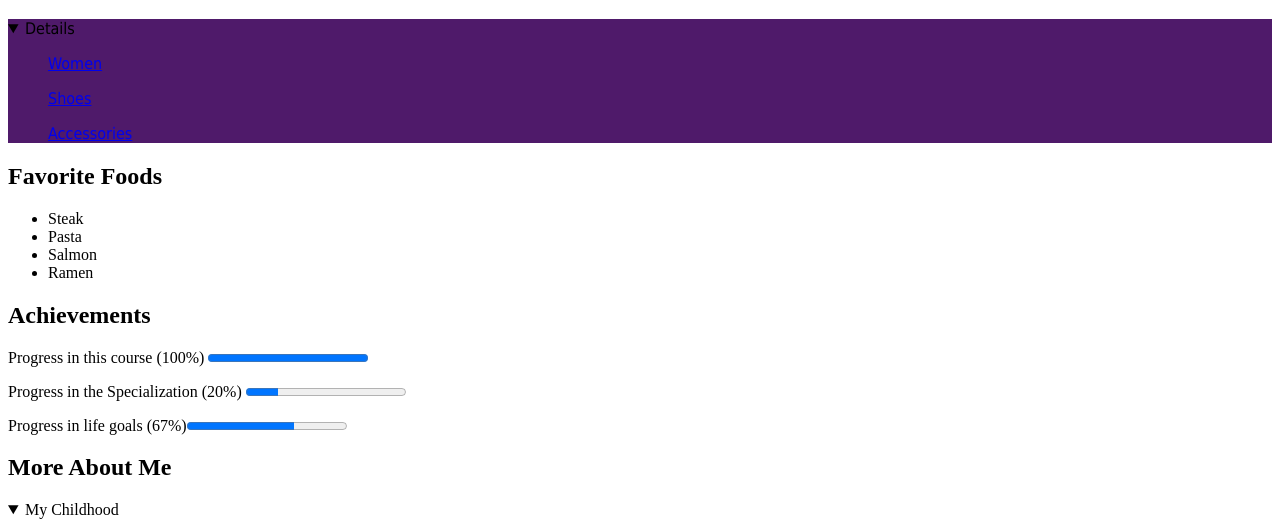
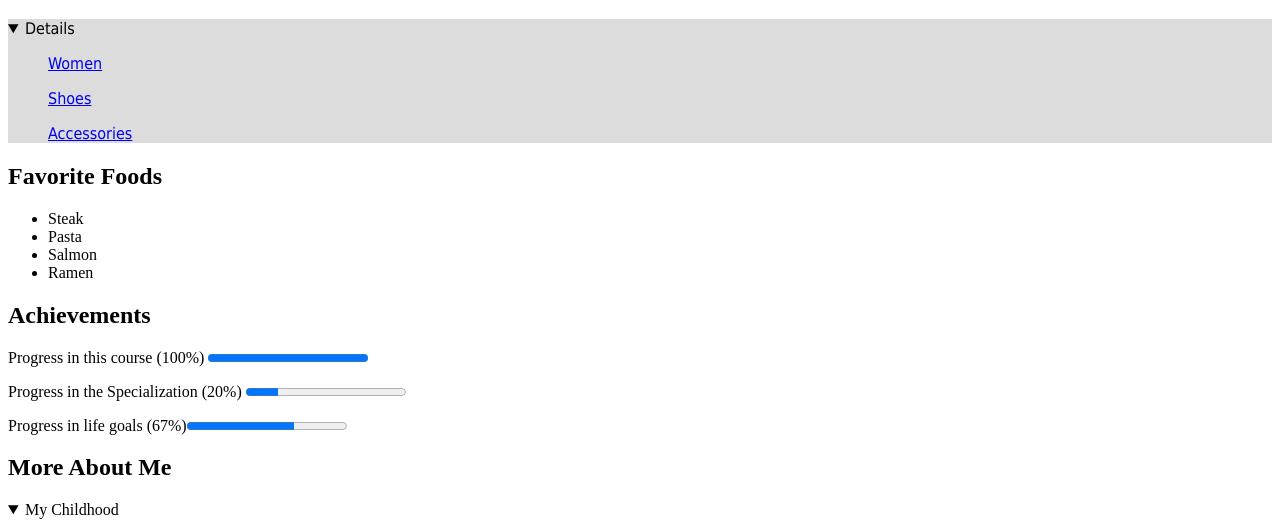
Before and after one commit to SmiickyB/Sample2, a plain HTML site: page index.html in a window 1280 px wide. Shown: the part 62-594 px from the top of the page. Drawn offline with Linux system fonts and the light colour scheme.

Commit message:
Update hw1.css

```diff
--- a/hw1.css
+++ b/hw1.css
@@ -5,7 +5,7 @@ h1{
 
 nav{
   font-family: Tahoma;
-  background: #4f1a6a;
+  background: #dcdcdc;
   margin: 0 auto;
   padding: 0 auto;
   display: block;
```
